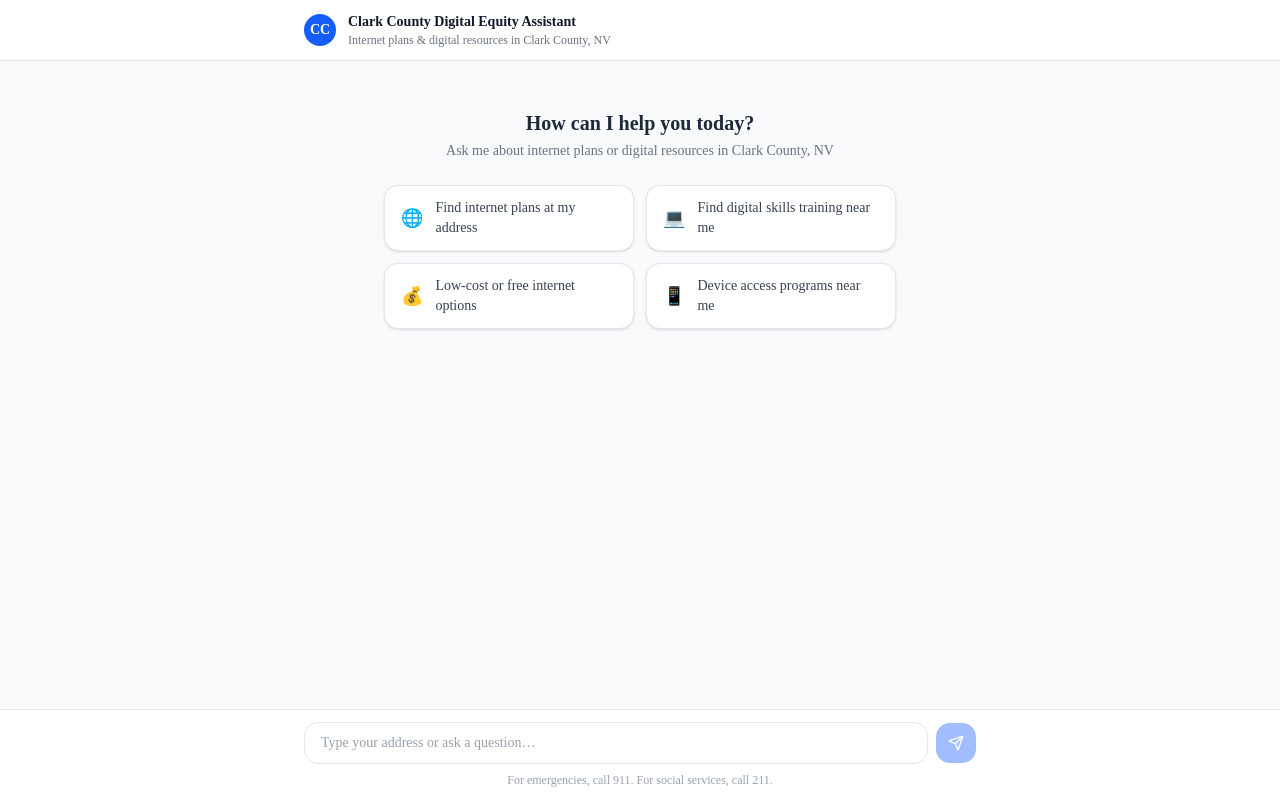
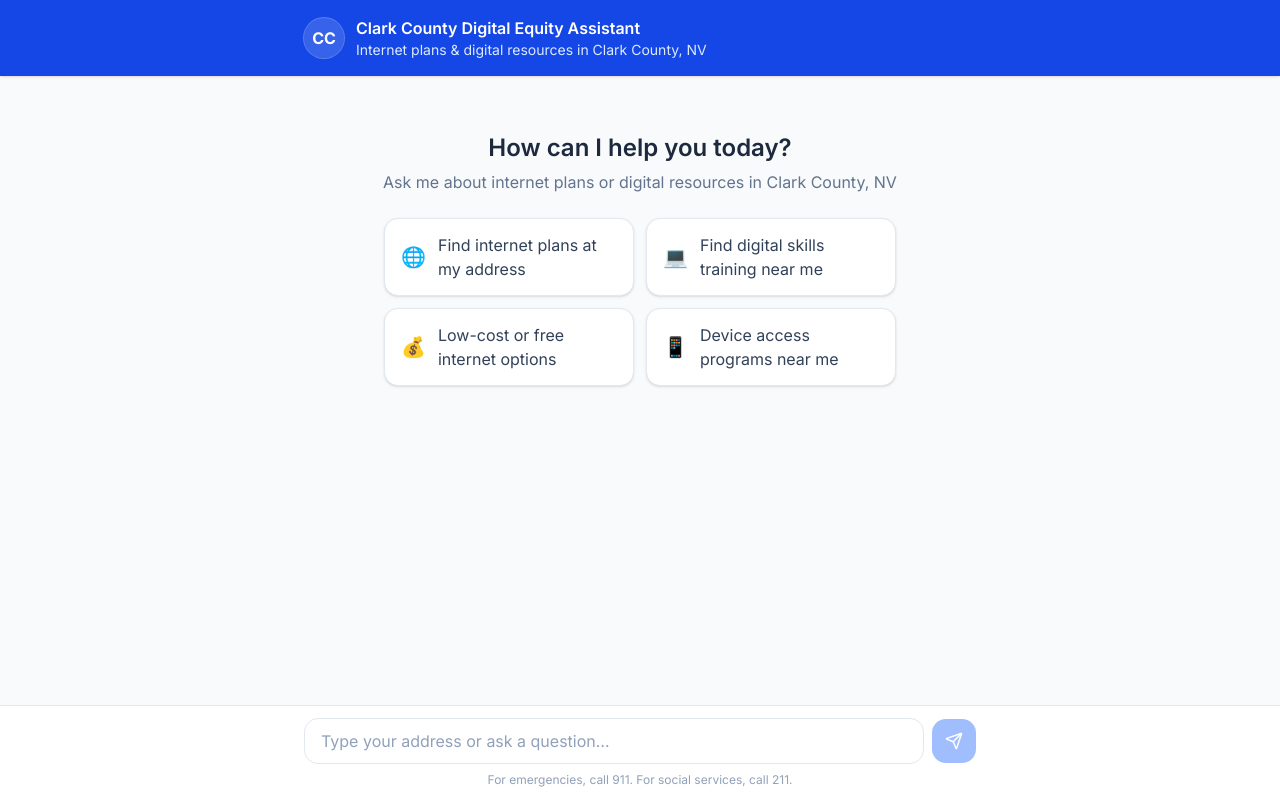
Before and after one commit to HRAAdvisors/cc-chatbot-dev, a Next.js app: page / in a window 1280 px wide. Built offline with nearby package versions, Linux system fonts and the light colour scheme.

Commit message:
Latest updates

```diff
--- a/app/api/chat/route.ts
+++ b/app/api/chat/route.ts
@@ -1,9 +1,7 @@
 import { streamText } from 'ai';
 import { anthropic } from '@ai-sdk/anthropic';
 import { nanoid } from 'nanoid';
-import { extractAddress, searchPoints, geocodeAddress } from '@/lib/address';
-import { parseTechRules, matchPlans, groupPlans } from '@/lib/plans';
-import { getServicesNearAddress, nationalServicesOnly } from '@/lib/services-lookup';
+import { extractAddress, geocodeAddress } from '@/lib/address';
 import { logChat } from '@/lib/analytics';
 
 const SYSTEM_PROMPT = `You are a friendly digital equity assistant for Clark County, Nevada. You help residents find internet service options and digital inclusion resources.
@@ -20,15 +18,20 @@ Guidelines:
 - Never make up plans or resources; only reference what's in the context block`;
 
 export async function POST(req: Request) {
-  const { messages, sessionId = nanoid(), contextBlock: clientContext = '' } = await req.json();
+  const {
+    messages,
+    sessionId = nanoid(),
+    contextBlock: clientContext = '',
+    intent,
+    numPlans,
+    numServices,
+  } = await req.json();
 
   // contextBlock is pre-built by the client from /api/lookup and passed here
   // so we avoid a second DB round-trip in this route
   let addressQueried = '';
   let lat: number | undefined;
   let lon: number | undefined;
-  let numPlans = 0;
-  let numServices = 0;
 
   // Parse address for analytics only (lookup was already done client-side)
   const lastUserMsg = messages.slice().reverse().find((m: { role: string }) => m.role === 'user');
@@ -46,8 +49,8 @@ export async function POST(req: Request) {
   logChat({
     sessionId,
     userMessage: lastUserMsg?.content || '',
-    intent: clientContext.includes('Internet plans') ? 'internet_offer'
-      : clientContext.includes('digital equity') ? 'digital_equity'
+    intent: intent === 'plans' ? 'internet_offer'
+      : intent === 'services' ? 'digital_equity'
       : 'other',
     addressQueried: addressQueried || undefined,
     lat,
--- a/app/api/lookup/route.ts
+++ b/app/api/lookup/route.ts
@@ -1,6 +1,24 @@
 import { extractAddress, searchPoints, geocodeAddress } from '@/lib/address';
-import { parseTechRules, matchPlans, groupPlans } from '@/lib/plans';
-import { getServicesNearAddress, nationalServicesOnly } from '@/lib/services-lookup';
+import { parseTechRules, matchPlans, groupPlans, type PlanGroups } from '@/lib/plans';
+import { getServicesNearAddress, nationalServicesOnly, type ServiceGroups } from '@/lib/services-lookup';
+import { createTTLCache } from '@/lib/cache';
+
+interface LookupResponse {
+  planGroups: PlanGroups | null;
+  serviceGroups: ServiceGroups | null;
+  found: boolean;
+  lat?: number;
+  lon?: number;
+  address?: string;
+}
+
+// Keyed by normalized address — avoids re-hitting Postgres and the external
+// geocoder (the two slow, network-bound steps) for repeat lookups of the same
+// address, which happens often since a session re-queries when the user
+// pivots between internet-plan and digital-equity questions.
+const FOUND_TTL_MS = 30 * 60 * 1000;
+const NOT_FOUND_TTL_MS = 5 * 60 * 1000;
+const lookupCache = createTTLCache<LookupResponse>(FOUND_TTL_MS, 1000);
 
 export async function POST(req: Request) {
   const { text } = await req.json();
@@ -8,6 +26,12 @@ export async function POST(req: Request) {
   const parsed = extractAddress(text);
   if (!parsed) {
     return Response.json({ planGroups: null, serviceGroups: null, found: false });
+  }
+
+  const cacheKey = `${parsed.addr}|${parsed.city ?? ''}|${parsed.state}|${parsed.zip}`;
+  const cached = lookupCache.get(cacheKey);
+  if (cached) {
+    return Response.json(cached);
   }
 
   const [row, geoResult] = await Promise.all([
@@ -19,7 +43,9 @@ export async function POST(req: Request) {
   const lon = geoResult?.lon ?? (row ? Number(row.LONGITUDE) : undefined);
 
   if (!row) {
-    return Response.json({ planGroups: null, serviceGroups: nationalServicesOnly(), found: false });
+    const notFound: LookupResponse = { planGroups: null, serviceGroups: nationalServicesOnly(), found: false };
+    lookupCache.set(cacheKey, notFound, NOT_FOUND_TTL_MS);
+    return Response.json(notFound);
   }
 
   const techsAtAddress = parseTechRules(row.TECHRULES);
@@ -27,5 +53,10 @@ export async function POST(req: Request) {
   const planGroups = groupPlans(matched);
   const serviceGroups = (lat && lon) ? getServicesNearAddress(lat, lon) : nationalServicesOnly();
 
-  return Response.json({ planGroups, serviceGroups, found: true, lat, lon, address: `${row.ADDR}, ${row.CITY}, ${row.STATE} ${row.ZIP}` });
+  const response: LookupResponse = {
+    planGroups, serviceGroups, found: true, lat, lon,
+    address: `${row.ADDR}, ${row.CITY}, ${row.STATE} ${row.ZIP}`,
+  };
+  lookupCache.set(cacheKey, response);
+  return Response.json(response);
 }
--- a/app/globals.css
+++ b/app/globals.css
@@ -8,7 +8,7 @@
   --color-background: var(--background);
   --color-foreground: var(--foreground);
   --font-sans: var(--font-sans);
-  --font-mono: var(--font-geist-mono);
+  --font-mono: ui-monospace, monospace;
   --font-heading: var(--font-sans);
   --color-sidebar-ring: var(--sidebar-ring);
   --color-sidebar-border: var(--sidebar-border);
--- a/app/layout.tsx
+++ b/app/layout.tsx
@@ -1,20 +1,15 @@
 import type { Metadata } from "next";
-import { Geist, Geist_Mono } from "next/font/google";
+import { Inter } from "next/font/google";
 import "./globals.css";
 
-const geistSans = Geist({
-  variable: "--font-geist-sans",
-  subsets: ["latin"],
-});
-
-const geistMono = Geist_Mono({
-  variable: "--font-geist-mono",
+const inter = Inter({
+  variable: "--font-sans",
   subsets: ["latin"],
 });
 
 export const metadata: Metadata = {
-  title: "Create Next App",
-  description: "Generated by create next app",
+  title: "Clark County Digital Equity Assistant",
+  description: "Find internet plans and digital equity resources in Clark County, NV",
 };
 
 export default function RootLayout({
@@ -25,7 +20,7 @@ export default function RootLayout({
   return (
     <html
       lang="en"
-      className={`${geistSans.variable} ${geistMono.variable} h-full antialiased`}
+      className={`${inter.variable} h-full antialiased`}
     >
       <body className="min-h-full flex flex-col">{children}</body>
     </html>
--- a/components/chat/Chatbot.tsx
+++ b/components/chat/Chatbot.tsx
@@ -2,11 +2,11 @@
 import { useCallback, useEffect, useRef, useState, Fragment } from 'react';
 import { Send } from 'lucide-react';
 import { nanoid } from 'nanoid';
-import PromptSuggestions from './PromptSuggestions';
+import PromptSuggestions, { type PromptIntent } from './PromptSuggestions';
 import PlanCard from './PlanCard';
 import ServiceCard from './ServiceCard';
-import type { PlanGroups } from '@/lib/plans';
-import type { ServiceGroups } from '@/lib/services-lookup';
+import type { PlanGroups, Plan } from '@/lib/plans';
+import type { ServiceGroups, ServiceWithDistance } from '@/lib/services-lookup';
 
 interface Message {
   id: string;
@@ -14,16 +14,87 @@ interface Message {
   content: string;
 }
 
+type Intent = PromptIntent | 'both';
+
 interface LookupResult {
   planGroups: PlanGroups | null;
   serviceGroups: ServiceGroups | null;
   found: boolean;
   address?: string;
+  intent: Intent;
 }
 
 type ResultMap = Map<string, LookupResult>;
 
 const ADDRESS_RE = /\d+[\w\s.#-]+(?:street|avenue|boulevard|drive|road|lane|court|place|circle|highway|parkway|square|st|ave|blvd|dr|rd|ln|ct|way|pl|cir|hwy|pkwy|loop|sq)/i;
+
+const PLANS_PATTERNS = [
+  /internet\s+(plan|offer|option|provider|service)/i,
+  /\bisp\b/i,
+  /broadband/i,
+  /\b(low[- ]cost|free|cheap)\s+internet\b/i,
+  /wifi\s+plan/i,
+  /which\s+(plan|provider)/i,
+];
+const SERVICES_PATTERNS = [
+  /digital\s+(skill|equity|resource|service|literacy)/i,
+  /\btraining\b/i,
+  /device\s+access/i,
+  /computer\s+(program|access|lab)/i,
+  /\blaptop\b/i,
+  /tablet\s+program/i,
+  /(resource|service)s?\s+near/i,
+];
+
+function classifyIntent(text: string): Intent | null {
+  const isPlans = PLANS_PATTERNS.some(p => p.test(text));
+  const isServices = SERVICES_PATTERNS.some(p => p.test(text));
+  if (isPlans && !isServices) return 'plans';
+  if (isServices && !isPlans) return 'services';
+  return null;
+}
+
+function describePlan(p: Plan): string {
+  const bits = [`${p.provider}${p.planName ? ` (${p.planName})` : ''}`, p.technology, `${p.downloadMbps}/${p.uploadMbps} Mbps`, `$${p.price}/mo`];
+  if (p.lowIncome === 'Y') bits.push(`low-income discount $${p.liDiscount}`);
+  bits.push(p.contract === 'Y' ? `${p.contractMonths}-month contract` : 'no contract');
+  return `- ${bits.filter(Boolean).join(', ')}`;
+}
+
+function summarizePlans(planGroups: PlanGroups): string {
+  const lines: string[] = [];
+  if (planGroups.threshold.length) {
+    lines.push('High-speed plans (100+/25+ Mbps):');
+    lines.push(...planGroups.threshold.map(describePlan));
+  }
+  for (const [provider, plans] of Object.entries(planGroups.byProvider)) {
+    lines.push(`${provider}:`);
+    lines.push(...plans.map(describePlan));
+  }
+  return lines.join('\n');
+}
+
+const SERVICE_TIERS: Array<[keyof ServiceGroups, string]> = [
+  ['within1', 'Within 1 mile'], ['within5', '1-5 miles'], ['within10', '5-10 miles'], ['national', 'National / Online'],
+];
+
+function describeService(s: ServiceWithDistance): string {
+  const bits = [s.name, `(${s.type})`];
+  if (s.distanceMiles != null) bits.push(`${s.distanceMiles.toFixed(1)} mi`);
+  if (s.phone) bits.push(s.phone);
+  return `- ${bits.join(', ')}`;
+}
+
+function summarizeServices(serviceGroups: ServiceGroups): string {
+  const lines: string[] = [];
+  for (const [key, label] of SERVICE_TIERS) {
+    const items = serviceGroups[key];
+    if (!items.length) continue;
+    lines.push(`${label}:`);
+    lines.push(...items.map(describeService));
+  }
+  return lines.join('\n');
+}
 
 function renderInline(text: string) {
   const parts = text.split(/(\*\*[^*]+\*\*|\*[^*]+\*)/g);
@@ -53,6 +124,8 @@ export default function Chatbot() {
   const [input, setInput] = useState('');
   const [isStreaming, setIsStreaming] = useState(false);
   const [resultMap, setResultMap] = useState<ResultMap>(new Map());
+  const [activeIntent, setActiveIntent] = useState<Intent>('both');
+  const [lastLookup, setLastLookup] = useState<Omit<LookupResult, 'intent'> | null>(null);
   const bottomRef = useRef<HTMLDivElement>(null);
   const abortRef = useRef<AbortController | null>(null);
 
@@ -60,8 +133,13 @@ export default function Chatbot() {
     bottomRef.current?.scrollIntoView({ behavior: 'smooth' });
   }, [messages, isStreaming]);
 
-  const sendMessage = useCallback(async (text: string) => {
+  const sendMessage = useCallback(async (text: string, intentOverride?: Intent) => {
     if (isStreaming) return;
+
+    const detectedIntent = classifyIntent(text);
+    const prevIntent = activeIntent;
+    const intent = intentOverride ?? detectedIntent ?? prevIntent;
+    setActiveIntent(intent);
 
     const userMsgId = nanoid();
     const assistantMsgId = nanoid();
@@ -73,22 +151,71 @@ export default function Chatbot() {
     // Build message history for the API (include new user message)
     const history = [...messages, userMsg].map(m => ({ role: m.role, content: m.content }));
 
-    // Kick off address lookup in parallel if message contains an address
+    const hasNewAddress = ADDRESS_RE.test(text);
+    // A topic pivot ("what about digital skills training?") carries no address of its
+    // own — reuse the already-fetched data for the last address instead of asking the
+    // user to repeat it. This is instant (no network call) since /api/lookup already
+    // returns both plans and services groups for an address in one shot.
+    const isPivot = !hasNewAddress && detectedIntent !== null && detectedIntent !== prevIntent;
+
     let contextBlock = '';
-    if (ADDRESS_RE.test(text)) {
+    let numPlans: number | undefined;
+    let numServices: number | undefined;
+
+    if (hasNewAddress || (isPivot && lastLookup)) {
       try {
-        const res = await fetch('/api/lookup', {
-          method: 'POST',
-          headers: { 'Content-Type': 'application/json' },
-          body: JSON.stringify({ text }),
-        });
-        const result: LookupResult = await res.json();
-        if (result.found) {
-          contextBlock = `ADDRESS RESULTS for ${result.address}\n\nInternet plans and digital equity resources have been retrieved and are displayed in the UI cards below your message. Briefly summarize what plans are available, call out any low-income programs, and mention the digital resources cards too. Keep it short — the cards have full details.`;
-        } else {
-          contextBlock = `ADDRESS LOOKUP: No FCC broadband database record was found for the address the user provided. This means we can't show matched internet plans for that exact address. Let the user know their address wasn't found in our plan database and suggest they contact ISPs directly (Cox, AT&T, CenturyLink, Spectrum serve Clark County). National digital equity resources are displayed in the service cards below — briefly mention those are available.`;
+        const result: Omit<LookupResult, 'intent'> = hasNewAddress
+          ? await (await fetch('/api/lookup', {
+              method: 'POST',
+              headers: { 'Content-Type': 'application/json' },
+              body: JSON.stringify({ text }),
+            })).json()
+          : lastLookup!;
+
+        if (hasNewAddress) setLastLookup(result);
+
+        const showPlans = intent !== 'services';
+        const showServices = intent !== 'plans';
+
+        numPlans = result.planGroups
+          ? result.planGroups.threshold.length + Object.values(result.planGroups.byProvider).reduce((sum, arr) => sum + arr.length, 0)
+          : 0;
+        numServices = result.serviceGroups
+          ? SERVICE_TIERS.reduce((sum, [key]) => sum + result.serviceGroups![key].length, 0)
+          : 0;
+
+        const sections: string[] = [`ADDRESS RESULTS for ${result.address ?? 'the address the user provided'}`];
+
+        if (showPlans) {
+          sections.push(
+            result.planGroups
+              ? `MATCHED INTERNET PLANS (this is the complete, authoritative list — the UI card below shows exactly this data, nothing more or different):\n${summarizePlans(result.planGroups)}`
+              : 'MATCHED INTERNET PLANS: none found for this address in our database.'
+          );
         }
-        setResultMap(prev => new Map(prev).set(userMsgId, result));
+        if (showServices) {
+          sections.push(
+            result.serviceGroups
+              ? `NEARBY DIGITAL EQUITY RESOURCES (complete, authoritative list — matches the UI card below):\n${summarizeServices(result.serviceGroups)}`
+              : 'NEARBY DIGITAL EQUITY RESOURCES: none found.'
+          );
+        }
+
+        const instructions = !result.found
+          ? `No FCC broadband database record was found for this exact address, so plan matching may be incomplete — let the user know and suggest they double-check the address or try a nearby cross street.${showPlans ? ' Also suggest contacting ISPs directly (Cox, AT&T, CenturyLink, Spectrum serve Clark County).' : ''}`
+          : 'Use ONLY the data above — do not mention or invent any provider, plan, or resource that is not listed.';
+
+        contextBlock = [
+          ...sections,
+          '',
+          instructions,
+          showPlans && !showServices ? 'The user only asked about internet plans — do not mention digital equity resources or training programs.' : '',
+          showServices && !showPlans ? 'The user only asked about digital equity/training/device resources — do not mention internet plans or pricing.' : '',
+          isPivot ? "The user already gave their address earlier and is now asking about a different topic — don't ask them to repeat the address, just answer using the data above." : '',
+          'Keep your reply short — the card(s) below your message already show full details.',
+        ].filter(Boolean).join('\n\n');
+
+        setResultMap(prev => new Map(prev).set(userMsgId, { ...result, intent }));
       } catch {
         // Lookup failed — chat continues without cards
       }
@@ -100,7 +227,7 @@ export default function Chatbot() {
       const res = await fetch('/api/chat', {
         method: 'POST',
         headers: { 'Content-Type': 'application/json' },
-        body: JSON.stringify({ messages: history, sessionId, contextBlock }),
+        body: JSON.stringify({ messages: history, sessionId, contextBlock, intent, numPlans, numServices }),
         signal: abortRef.current.signal,
       });
 
@@ -130,7 +257,7 @@ export default function Chatbot() {
       setIsStreaming(false);
       abortRef.current = null;
     }
-  }, [isStreaming, messages]);
+  }, [isStreaming, messages, activeIntent, lastLookup]);
 
   const handleFormSubmit = (e: React.FormEvent) => {
     e.preventDefault();
@@ -141,14 +268,14 @@ export default function Chatbot() {
   };
 
   return (
-    <div className="flex flex-col h-screen bg-gray-50">
+    <div className="flex flex-col h-screen bg-slate-50">
       {/* Header */}
-      <header className="bg-white border-b border-gray-200 px-4 py-3 shrink-0">
+      <header className="bg-blue-700 px-4 py-4 shrink-0 shadow-sm">
         <div className="max-w-2xl mx-auto flex items-center gap-3">
-          <div className="w-8 h-8 rounded-full bg-blue-600 flex items-center justify-center text-white text-sm font-bold">CC</div>
+          <div className="w-10 h-10 rounded-full bg-white/15 ring-1 ring-white/30 flex items-center justify-center text-white text-base font-bold">CC</div>
           <div>
-            <p className="text-sm font-semibold text-gray-900">Clark County Digital Equity Assistant</p>
-            <p className="text-xs text-gray-500">Internet plans & digital resources in Clark County, NV</p>
+            <p className="text-base font-semibold text-white">Clark County Digital Equity Assistant</p>
+            <p className="text-sm text-blue-100">Internet plans & digital resources in Clark County, NV</p>
           </div>
         </div>
       </header>
@@ -168,15 +295,15 @@ export default function Chatbot() {
             return (
               <div key={m.id}>
                 <div className={`flex ${isUser ? 'justify-end' : 'justify-start'}`}>
-                  <div className={`max-w-[85%] rounded-2xl px-4 py-3 text-sm leading-relaxed whitespace-pre-wrap ${
+                  <div className={`max-w-[85%] rounded-2xl px-4 py-3 text-base leading-relaxed whitespace-pre-wrap ${
                     isUser
-                      ? 'bg-blue-600 text-white rounded-br-sm'
-                      : 'bg-white border border-gray-200 text-gray-800 rounded-bl-sm shadow-sm'
+                      ? 'bg-blue-600 text-white rounded-br-sm shadow-sm'
+                      : 'bg-white border border-slate-200 text-slate-800 rounded-bl-sm shadow-sm'
                   }`}>
                     {m.content
                       ? (isUser ? m.content : <MarkdownContent text={m.content} />)
                       : (isStreaming && isLastMsg && !isUser
-                        ? <span className="inline-flex gap-1 text-gray-400">
+                        ? <span className="inline-flex gap-1 text-slate-400">
                             <span className="animate-bounce" style={{ animationDelay: '0ms' }}>•</span>
                             <span className="animate-bounce" style={{ animationDelay: '150ms' }}>•</span>
                             <span className="animate-bounce" style={{ animationDelay: '300ms' }}>•</span>
@@ -189,8 +316,12 @@ export default function Chatbot() {
 
                 {!isUser && result && (
                   <div className="mt-1">
-                    {result.planGroups && <PlanCard planGroups={result.planGroups} address={result.address} />}
-                    {result.serviceGroups && <ServiceCard serviceGroups={result.serviceGroups} />}
+                    {result.planGroups && result.intent !== 'services' && (
+                      <PlanCard planGroups={result.planGroups} address={result.address} />
+                    )}
+                    {result.serviceGroups && result.intent !== 'plans' && (
+                      <ServiceCard serviceGroups={result.serviceGroups} />
+                    )}
                   </div>
                 )}
               </div>
@@ -202,7 +333,7 @@ export default function Chatbot() {
       </div>
 
       {/* Input */}
-      <div className="bg-white border-t border-gray-200 px-4 py-3 shrink-0">
+      <div className="bg-white border-t border-slate-200 px-4 py-3 shrink-0">
         <div className="max-w-2xl mx-auto">
           <form onSubmit={handleFormSubmit} className="flex items-center gap-2">
             <input
@@ -210,17 +341,17 @@ export default function Chatbot() {
               onChange={e => setInput(e.target.value)}
               placeholder="Type your address or ask a question…"
               disabled={isStreaming}
-              className="flex-1 rounded-xl border border-gray-200 px-4 py-2.5 text-sm text-gray-800 placeholder-gray-400 focus:outline-none focus:ring-2 focus:ring-blue-500 focus:border-transparent disabled:opacity-50"
+              className="flex-1 rounded-xl border border-slate-200 px-4 py-2.5 text-base text-slate-800 placeholder-slate-400 focus:outline-none focus:ring-2 focus:ring-blue-500 focus:border-transparent disabled:opacity-50"
             />
             <button
               type="submit"
               disabled={isStreaming || !input.trim()}
-              className="w-10 h-10 rounded-xl bg-blue-600 hover:bg-blue-700 disabled:opacity-40 flex items-center justify-center transition-colors"
+              className="w-11 h-11 rounded-xl bg-blue-600 hover:bg-blue-700 disabled:opacity-40 flex items-center justify-center transition-colors"
             >
-              <Send size={16} className="text-white" />
+              <Send size={18} className="text-white" />
             </button>
           </form>
-          <p className="text-xs text-gray-400 text-center mt-2">
+          <p className="text-xs text-slate-400 text-center mt-2">
             For emergencies, call 911. For social services, call 211.
           </p>
         </div>
--- a/components/chat/CopyButton.tsx
+++ b/components/chat/CopyButton.tsx
@@ -32,7 +32,7 @@ export default function CopyButton({ text, className = '' }: Props) {
     <button
       onClick={handleCopy}
       title="Copy for SMS"
-      className={`inline-flex items-center gap-1 text-xs text-gray-400 hover:text-blue-600 transition-colors ${className}`}
+      className={`inline-flex items-center gap-1 text-sm text-slate-400 hover:text-blue-600 transition-colors ${className}`}
     >
       {copied ? <Check size={13} className="text-green-500" /> : <Copy size={13} />}
       {copied ? 'Copied!' : 'Copy'}
--- a/components/chat/PromptSuggestions.tsx
+++ b/components/chat/PromptSuggestions.tsx
@@ -1,22 +1,24 @@
 'use client';
 
-const PROMPTS = [
-  { label: 'Find internet plans at my address', icon: '🌐' },
-  { label: 'Find digital skills training near me', icon: '💻' },
-  { label: 'Low-cost or free internet options', icon: '💰' },
-  { label: 'Device access programs near me', icon: '📱' },
+export type PromptIntent = 'plans' | 'services';
+
+const PROMPTS: Array<{ label: string; icon: string; intent: PromptIntent }> = [
+  { label: 'Find internet plans at my address', icon: '🌐', intent: 'plans' },
+  { label: 'Find digital skills training near me', icon: '💻', intent: 'services' },
+  { label: 'Low-cost or free internet options', icon: '💰', intent: 'plans' },
+  { label: 'Device access programs near me', icon: '📱', intent: 'services' },
 ];
 
 interface Props {
-  onSelect: (prompt: string) => void;
+  onSelect: (prompt: string, intent: PromptIntent) => void;
 }
 
 export default function PromptSuggestions({ onSelect }: Props) {
   return (
-    <div className="flex flex-col items-center gap-6 py-8 px-4">
+    <div className="flex flex-col items-center gap-6 py-10 px-4">
       <div className="text-center">
-        <h2 className="text-xl font-semibold text-gray-800">How can I help you today?</h2>
-        <p className="text-gray-500 text-sm mt-1">
+        <h2 className="text-2xl font-semibold text-slate-800">How can I help you today?</h2>
+        <p className="text-slate-500 text-base mt-1.5">
           Ask me about internet plans or digital resources in Clark County, NV
         </p>
       </div>
@@ -24,10 +26,10 @@ export default function PromptSuggestions({ onSelect }: Props) {
         {PROMPTS.map((p) => (
           <button
             key={p.label}
-            onClick={() => onSelect(p.label)}
-            className="flex items-center gap-3 px-4 py-3 rounded-xl border border-gray-200 bg-white hover:bg-blue-50 hover:border-blue-300 text-left text-sm text-gray-700 transition-colors shadow-sm"
+            onClick={() => onSelect(p.label, p.intent)}
+            className="flex items-center gap-3 px-4 py-3.5 rounded-xl border border-slate-200 bg-white hover:bg-blue-50 hover:border-blue-300 text-left text-base text-slate-700 transition-colors shadow-sm"
           >
-            <span className="text-lg">{p.icon}</span>
+            <span className="text-xl">{p.icon}</span>
             <span>{p.label}</span>
           </button>
         ))}
--- /dev/null
+++ b/lib/cache.ts
@@ -0,0 +1,30 @@
+interface CacheEntry<T> {
+  value: T;
+  expiresAt: number;
+}
+
+export function createTTLCache<T>(ttlMs: number, maxEntries = 500) {
+  const store = new Map<string, CacheEntry<T>>();
+
+  return {
+    get(key: string): T | undefined {
+      const entry = store.get(key);
+      if (!entry) return undefined;
+      if (Date.now() > entry.expiresAt) {
+        store.delete(key);
+        return undefined;
+      }
+      // Bump recency for LRU eviction
+      store.delete(key);
+      store.set(key, entry);
+      return entry.value;
+    },
+    set(key: string, value: T, ttlOverrideMs?: number): void {
+      if (store.size >= maxEntries) {
+        const oldestKey = store.keys().next().value;
+        if (oldestKey !== undefined) store.delete(oldestKey);
+      }
+      store.set(key, { value, expiresAt: Date.now() + (ttlOverrideMs ?? ttlMs) });
+    },
+  };
+}
```
Also changed, not shown: components/chat/PlanCard.tsx (+11 -11 lines), components/chat/ServiceCard.tsx (+12 -12 lines), public/plans_with_tech.csv.
